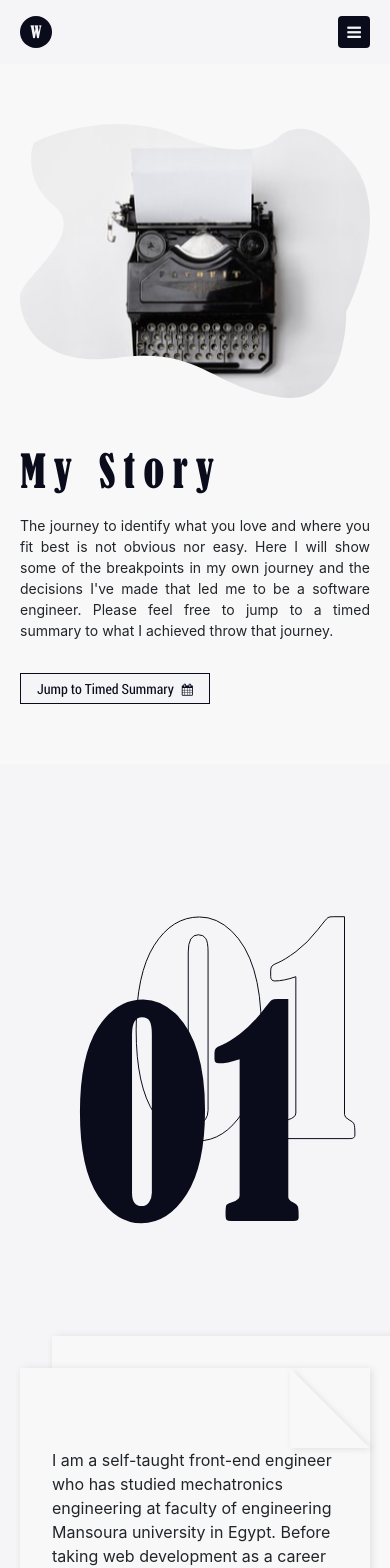
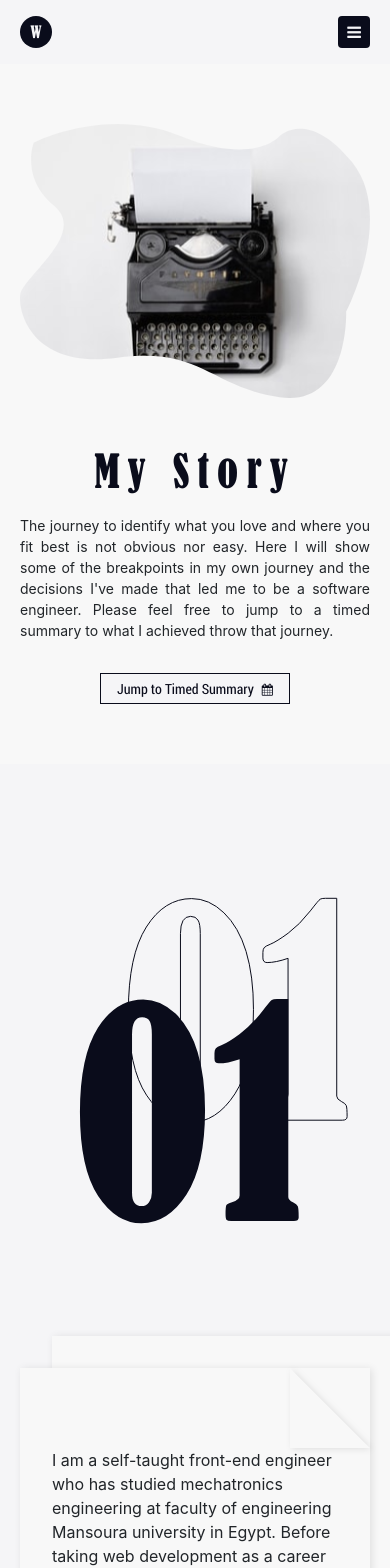
Before and after one commit to WeamAdel/WeamAdel.github.io, a React (Create React App) app: page /story in a window 390 px wide. Shown: the top 1568 px of the page. Built offline with nearby package versions, Linux system fonts and the light colour scheme.

Commit message:
Story: Responsive

```diff
--- a/public/assets/css/app.css
+++ b/public/assets/css/app.css
@@ -902,6 +902,7 @@ button:active {
   box-shadow: 2px 1px 0.5rem rgba(0, 0, 0, 0.1);
   position: relative;
   max-width: 350px;
+  margin: 0 auto;
 }
 .story main.content .story-segment .story-card .flip-page {
   display: block;
@@ -951,12 +952,12 @@ button:active {
   display: block;
   color: #f5f5f7;
   position: absolute;
-  left: 32px;
-  top: -32px;
+  left: 0;
+  top: 0;
   z-index: -1;
   -webkit-text-stroke-width: 1px;
   -webkit-text-stroke-color: #0a0c1b;
-  transform: translate(10%, -10%);
+  transform: translate(20%, -20%);
 }
 .story main.content .story-segment:not(:last-of-type) {
   margin-bottom: 60px;
--- a/public/assets/scss/pages/_story.scss
+++ b/public/assets/scss/pages/_story.scss
@@ -55,6 +55,7 @@
         box-shadow: 2px 1px 0.5rem rgba(0, 0, 0, 0.1);
         position: relative;
         max-width: 350px;
+        margin: 0 auto;
         .flip-page {
           display: block;
           position: relative;
@@ -104,12 +105,12 @@
             display: block;
             color: $lightMain;
             position: absolute;
-            left: 32px;
-            top: -32px;
+            left: 0;
+            top: 0;
             z-index: -1;
             -webkit-text-stroke-width: 1px;
             -webkit-text-stroke-color: $main;
-            transform: translate(10%, -10%);
+            transform: translate(20%, -20%);
           }
         }
       }
--- a/src/components/Story/Header/Image/Image.js
+++ b/src/components/Story/Header/Image/Image.js
@@ -3,7 +3,7 @@ import React from "react";
 function Image() {
   return (
     <div className="col-md-6 order-first order-md-last mb-md-0 mb-5">
-      <div className="image">
+      <div className="image text-center text-md-left">
         <img
           src="/assets/images/story/header-img.svg"
           alt="Black typewriter with a blank paper"
--- a/src/components/Story/Header/Text/Text.js
+++ b/src/components/Story/Header/Text/Text.js
@@ -4,7 +4,7 @@ function Text() {
   return (
     <div className="col-md-6">
       <section className="text">
-        <div className="text-wrapper">
+        <div className="text-wrapper mx-auto mx-md-0 text-center text-md-left">
           <h1 className="page-heading">My Story</h1>
           <p>
             The journey to identify what you love and where you fit best is not
```
Also changed, not shown: 1 other file (tests, documents, lock files or other folders).
